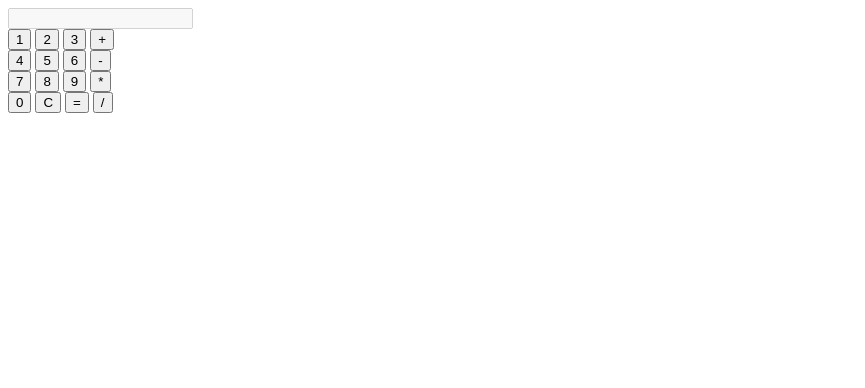
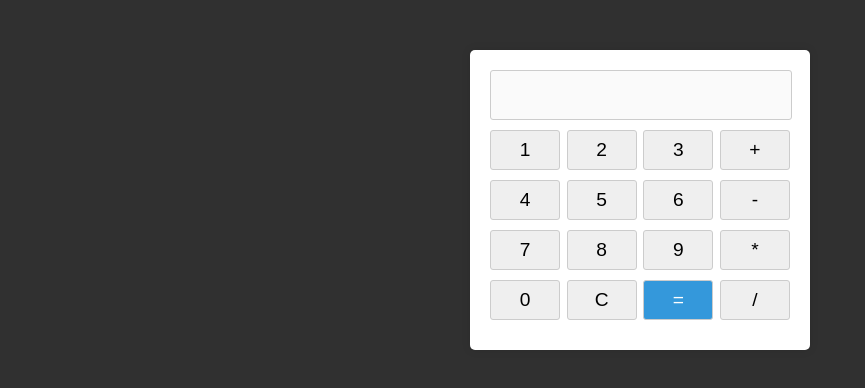
Before and after one commit to Fri5nd/Python-JS, a plain HTML site: page Kalkulator/JS/index.html in a window 1280 px wide. Shown: the whole page, without its empty margins (0-865 px from the left). Drawn offline with Linux system fonts and the light colour scheme.

Commit message:
calculator done

```diff
--- a/Kalkulator/JS/style.css
+++ b/Kalkulator/JS/style.css
@@ -0,0 +1,54 @@
+body {
+    font-family: Arial, sans-serif;
+    background-color: rgb(48, 48, 48);
+    margin: 0;
+    padding: 0;
+}
+
+.main-content {
+    max-width: 300px;
+    margin: 50px auto;
+    background-color: #fff;
+    border-radius: 5px;
+    box-shadow: 0 0 10px rgba(0, 0, 0, 0.1);
+    padding: 20px;
+}
+
+#display {
+    width: calc(100% - 20px);
+    margin-bottom: 10px;
+    padding: 10px;
+    font-size: 1.5em;
+    text-align: right;
+    border: 1px solid #ccc;
+    border-radius: 3px;
+}
+
+.calc-row {
+    display: flex;
+    justify-content: space-between;
+}
+
+input[type="button"] {
+    width: 70px;
+    height: 40px;
+    font-size: 1.2em;
+    margin-bottom: 10px;
+    border: 1px solid #ccc;
+    border-radius: 3px;
+    cursor: pointer;
+    transition: background-color 0.3s ease;
+}
+
+input[type="button"]:hover {
+    background-color: #f0f0f0;
+}
+
+input[type="button"][value="="] {
+    background-color: #3498db;
+    color: #fff;
+}
+
+input[type="button"][value="="]:hover {
+    background-color: #2980b9;
+}
```
Also changed, not shown: Kalkulator/JS/index.html (line endings or trailing spaces).
